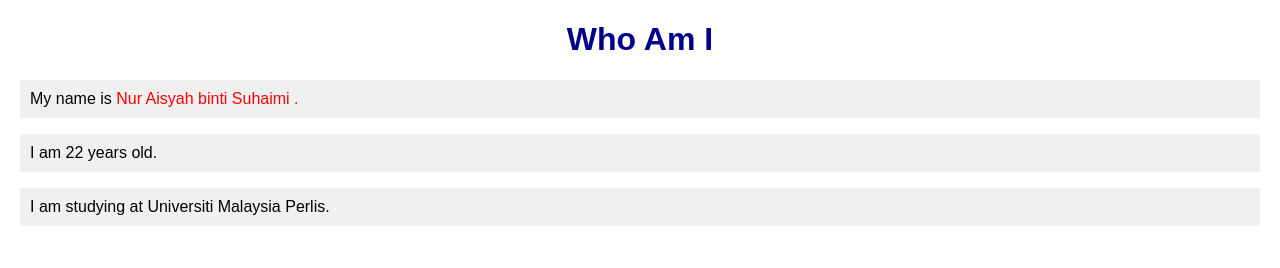
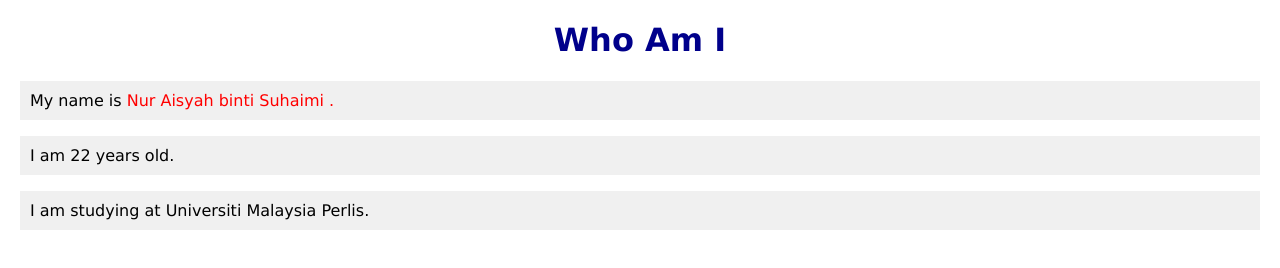
Before and after one commit to Rai5yah/web-css-exercises, a plain HTML site: page exercises/exercise3/index.html in a window 1280 px wide. Drawn offline with Linux system fonts and the light colour scheme.

Commit message:
Update style.css

```diff
--- a/exercises/exercise3/style.css
+++ b/exercises/exercise3/style.css
@@ -1,4 +1,4 @@
 body {
-  font-family: Arial;
+  font-family: Verdana;
   margin: 20px;
 }
```
